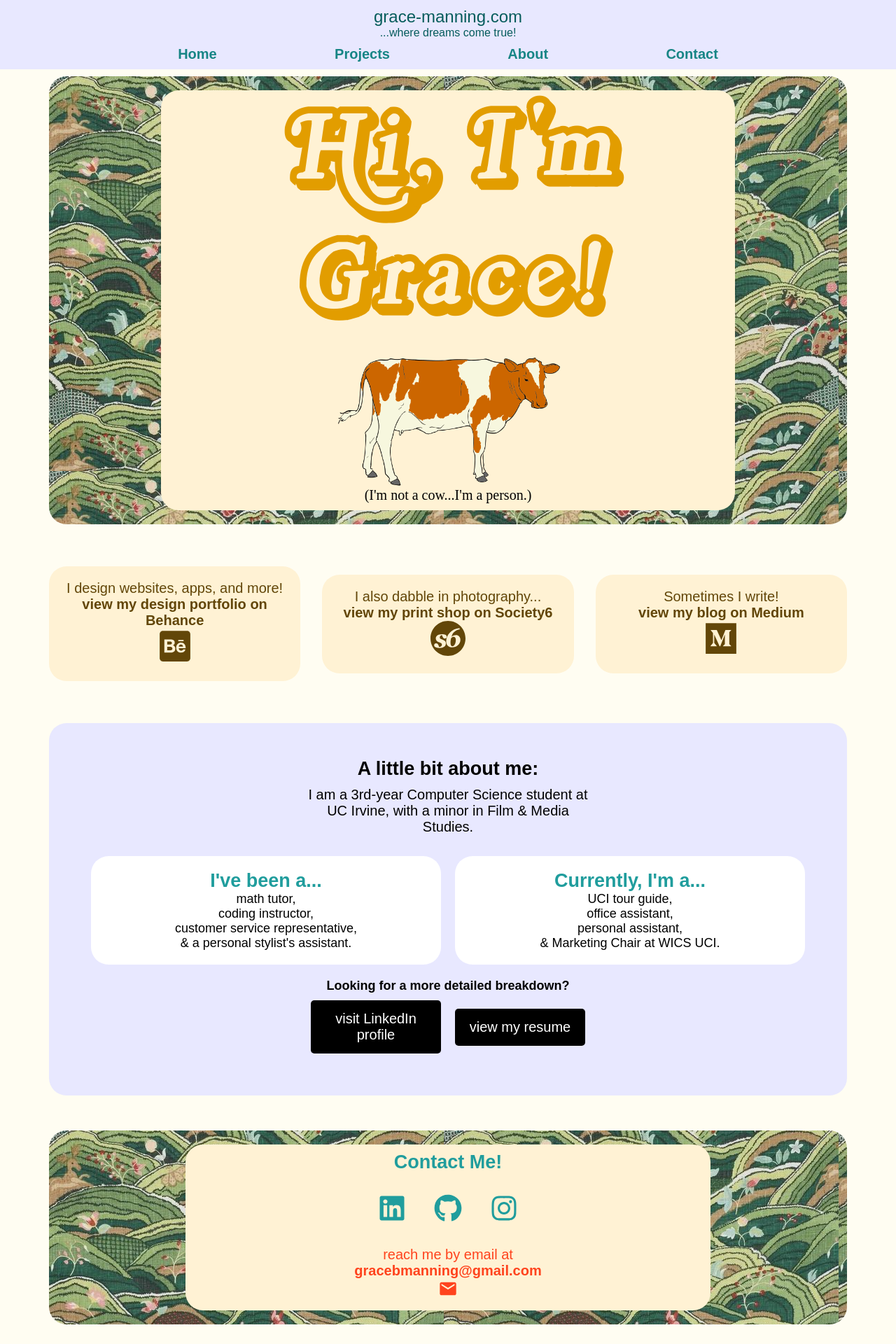
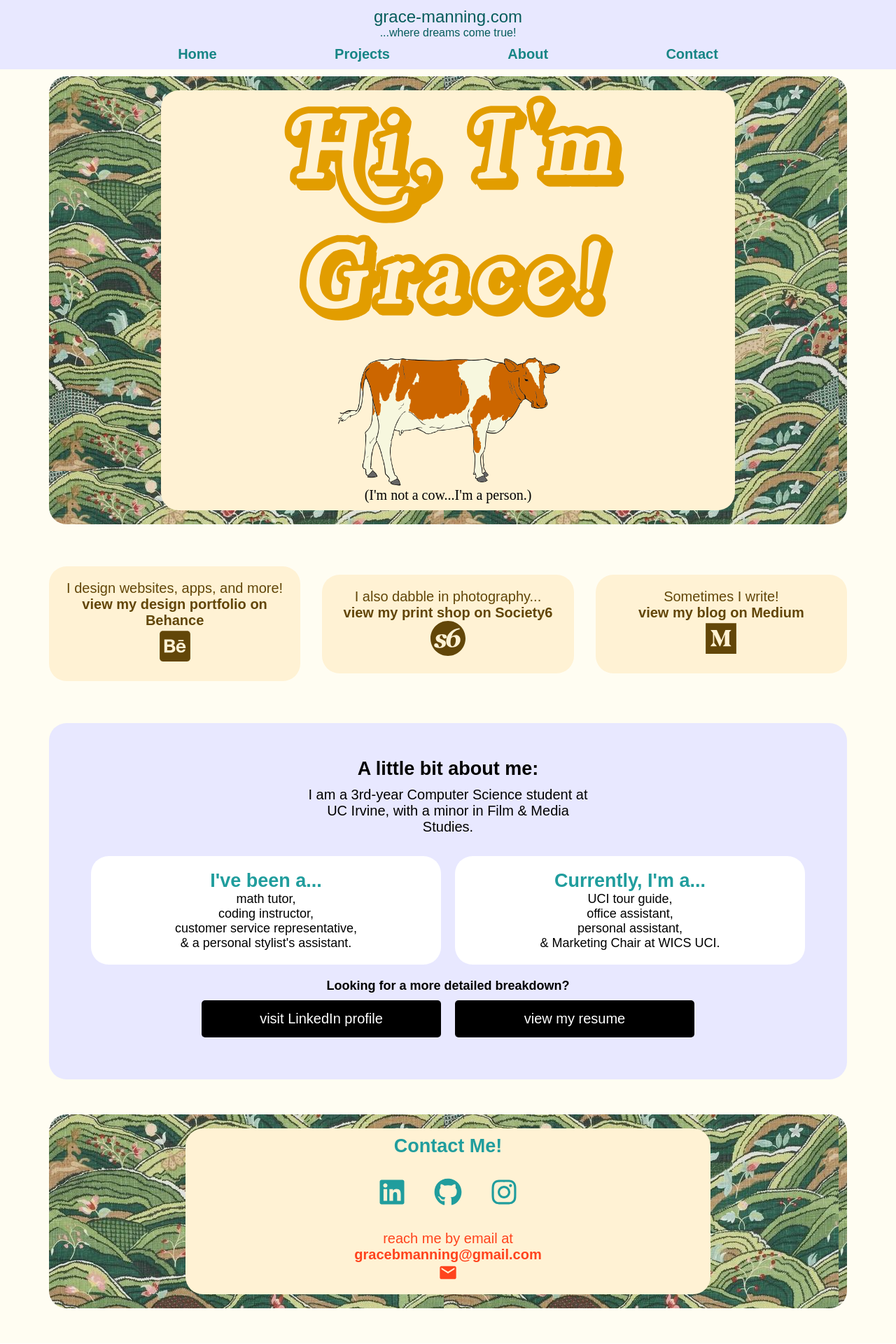
Before and after one commit to gracebmanning/grace-manning-v1, a React (Create React App) app: page / in a window 1280 px wide. Shown: the top 1920 px of the page at 70% size. Built offline with nearby package versions, Linux system fonts and the light colour scheme; a web font is replaced by a local one.

Commit message:
fix b&w links

```diff
--- a/src/components/About/about.css
+++ b/src/components/About/about.css
@@ -77,7 +77,7 @@
 .bwLinkContainer{
     align-self: center;
     text-align: center;
-    width: 15%;
+    width: 30%;
     padding: 15px;
     margin: 10px;
 
@@ -95,10 +95,6 @@
     .aboutContainer{
         padding: 10px 20px 10px 20px;
         margin: 50px 20px 0px 20px;
-    }
-
-    .bwLinkContainer{
-        width: 30%;
     }
 
     .tileTitle{
```
